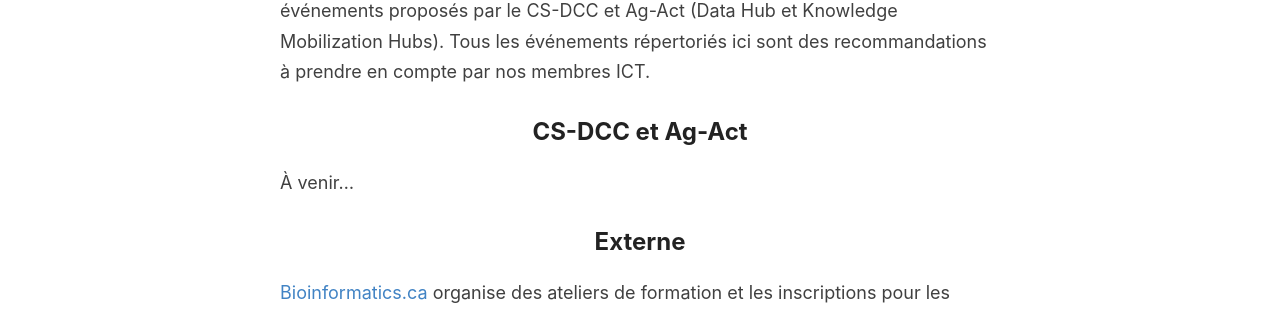
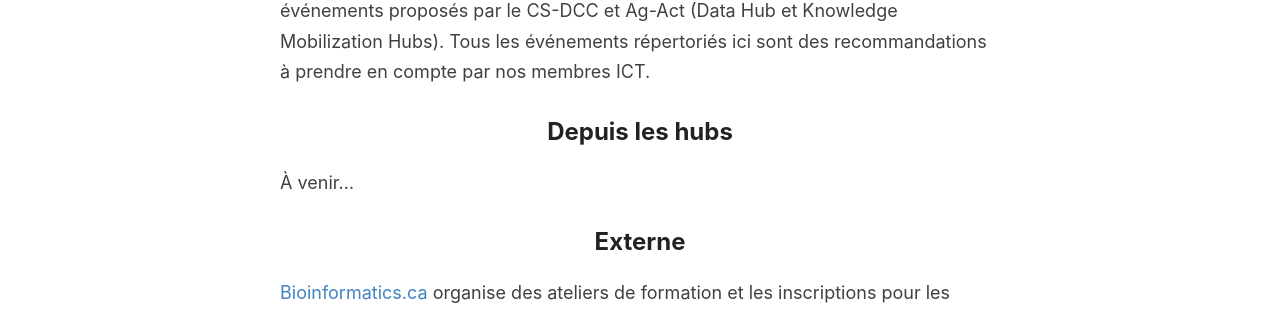
Before and after one commit to ClimateSmartAg/ClimateSmartAg-website-fr, a Jekyll site: the page built from _pages/training.md, in a window 1280 px wide. Shown: the part 280-591 px from the top of the page. Built offline with Jekyll 4.4.1, drawn with Linux system fonts in a browser that asks for light colours.

Commit message:
Update training.md

```diff
--- a/_pages/training.md
+++ b/_pages/training.md
@@ -7,7 +7,7 @@ permalink: /training/
 # Formation
 Sur cette page, vous trouverez différents webinaires de formation et autres événements proposés par le CS-DCC et Ag-Act (Data Hub et Knowledge Mobilization Hubs). Tous les événements répertoriés ici sont des recommandations à prendre en compte par nos membres ICT.
 
-## CS-DCC et Ag-Act
+## Depuis les hubs
 À venir...
 
 ## Externe
```
